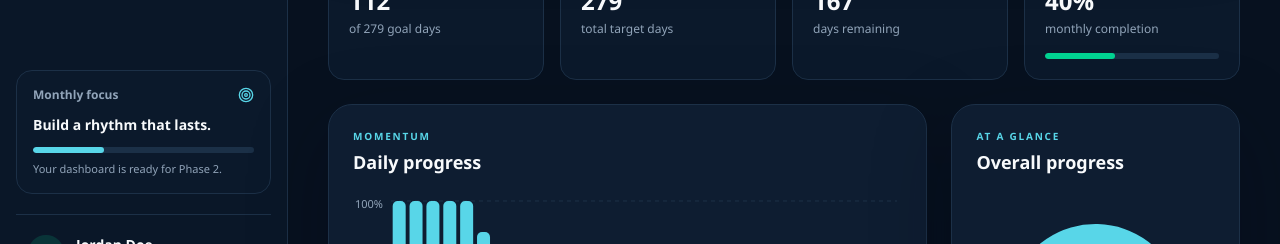
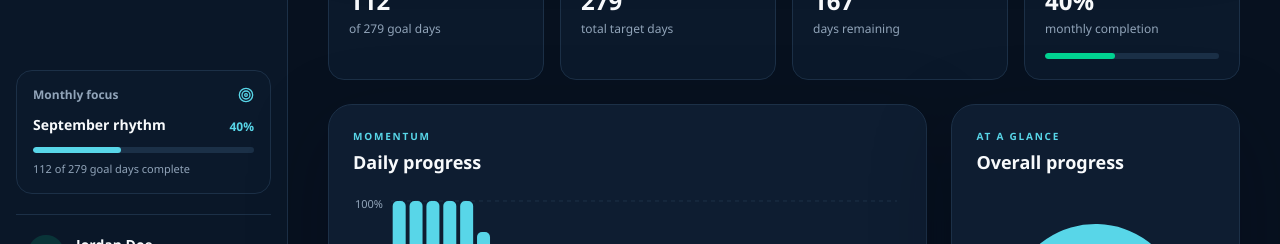
Before and after one commit to aniketk2k/DayForge, a React (Vite) app in the folder habittrack/: page / in a window 1280 px wide. Shown: the part 509-753 px from the top of the page. Built offline with nearby package versions, Linux system fonts and the light colour scheme.

Commit message:
Make monthly focus card live

```diff
--- a/habittrack/src/App.tsx
+++ b/habittrack/src/App.tsx
@@ -37,6 +37,7 @@ function App() {
     <AppDataProvider>
       <BrowserRouter>
         <AppShell
+          month={selectedMonth}
           monthLabel={format(selectedMonth, 'MMMM yyyy')}
           onNextMonth={() => moveMonth(1)}
           onPreviousMonth={() => moveMonth(-1)}
--- a/habittrack/src/components/layout/AppShell.tsx
+++ b/habittrack/src/components/layout/AppShell.tsx
@@ -1,4 +1,5 @@
 import { useState, type ReactNode } from 'react'
+import { format } from 'date-fns'
 import { NavLink, useLocation } from 'react-router-dom'
 import {
   BarChart3,
@@ -16,11 +17,14 @@ import {
   Target,
   X,
 } from 'lucide-react'
+import { useAppData } from '../../hooks/useAppData'
+import { calculateHabitAnalytics } from '../../utils/habitCalculations'
 
 type Theme = 'dark' | 'light'
 
 type AppShellProps = {
   children: ReactNode
+  month: Date
   monthLabel: string
   onNextMonth: () => void
   onPreviousMonth: () => void
@@ -38,7 +42,10 @@ const navigation = [
   { label: 'Settings', to: '/settings', icon: Settings },
 ]
 
-function Sidebar({ onClose }: { onClose?: () => void }) {
+function Sidebar({ month, onClose }: { month: Date; onClose?: () => void }) {
+  const { data } = useAppData()
+  const analytics = calculateHabitAnalytics(data.habits, data.habitLogs, month)
+
   return (
     <aside className="flex h-full w-72 flex-col border-r border-[var(--border)] bg-[var(--sidebar)] px-4 py-5">
       <div className="flex items-center justify-between px-3">
@@ -74,17 +81,20 @@ function Sidebar({ onClose }: { onClose?: () => void }) {
         ))}
       </nav>
 
-      <div className="rounded-2xl border border-[var(--border)] bg-[var(--panel-soft)] p-4">
+      <NavLink className="group block rounded-2xl border border-[var(--border)] bg-[var(--panel-soft)] p-4 transition hover:border-[var(--accent-border)]" to="/" onClick={onClose} aria-label={`Open ${format(month, 'MMMM yyyy')} monthly focus`}>
         <div className="mb-3 flex items-center justify-between">
           <span className="text-xs font-semibold text-[var(--text-muted)]">Monthly focus</span>
-          <Target className="text-[var(--accent)]" size={16} />
+          <Target className="text-[var(--accent)] transition group-hover:scale-110" size={16} />
         </div>
-        <p className="text-sm font-semibold text-[var(--text-strong)]">Build a rhythm that lasts.</p>
-        <div className="mt-3 h-1.5 overflow-hidden rounded-full bg-[var(--track)]">
-          <div className="h-full w-[32%] rounded-full bg-[var(--accent)]" />
+        <div className="flex items-end justify-between gap-3">
+          <p className="text-sm font-semibold text-[var(--text-strong)]">{format(month, 'MMMM')} rhythm</p>
+          <span className="text-xs font-bold text-[var(--accent)]">{analytics.percentage}%</span>
         </div>
-        <p className="mt-2 text-[11px] text-[var(--text-muted)]">Your dashboard is ready for Phase 2.</p>
-      </div>
+        <div className="mt-3 h-1.5 overflow-hidden rounded-full bg-[var(--track)]" aria-label={`${analytics.percentage}% monthly progress`} role="progressbar" aria-valuemin={0} aria-valuemax={100} aria-valuenow={analytics.percentage}>
+          <div className="h-full rounded-full bg-[var(--accent)] transition-all" style={{ width: `${analytics.percentage}%` }} />
+        </div>
+        <p className="mt-2 text-[11px] text-[var(--text-muted)]">{analytics.completed} of {analytics.goal} goal days complete</p>
+      </NavLink>
 
       <div className="mt-5 flex items-center gap-3 border-t border-[var(--border)] px-3 pt-5">
         <div className="flex size-9 items-center justify-center rounded-full bg-emerald-400/15 text-xs font-bold text-emerald-400">JD</div>
@@ -100,7 +110,7 @@ function Sidebar({ onClose }: { onClose?: () => void }) {
   )
 }
 
-export function AppShell({ children, monthLabel, onNextMonth, onPreviousMonth, onToday, theme, onToggleTheme }: AppShellProps) {
+export function AppShell({ children, month, monthLabel, onNextMonth, onPreviousMonth, onToday, theme, onToggleTheme }: AppShellProps) {
   const [isMobileNavOpen, setIsMobileNavOpen] = useState(false)
   const location = useLocation()
   const activePage = navigation.find((item) => item.to === location.pathname)?.label ?? 'Dashboard'
@@ -108,13 +118,13 @@ export function AppShell({ children, monthLabel, onNextMonth, onPreviousMonth, o
   return (
     <div className="min-h-screen bg-[var(--background)] text-[var(--text)]">
       <div className="hidden md:fixed md:inset-y-0 md:flex">
-        <Sidebar />
+        <Sidebar month={month} />
       </div>
       {isMobileNavOpen ? (
         <div className="fixed inset-0 z-50 flex md:hidden">
           <button className="absolute inset-0 bg-slate-950/70 backdrop-blur-sm" type="button" onClick={() => setIsMobileNavOpen(false)} aria-label="Close navigation overlay" />
           <div className="relative h-full shadow-2xl shadow-slate-950/50">
-            <Sidebar onClose={() => setIsMobileNavOpen(false)} />
+            <Sidebar month={month} onClose={() => setIsMobileNavOpen(false)} />
           </div>
         </div>
       ) : null}
```
